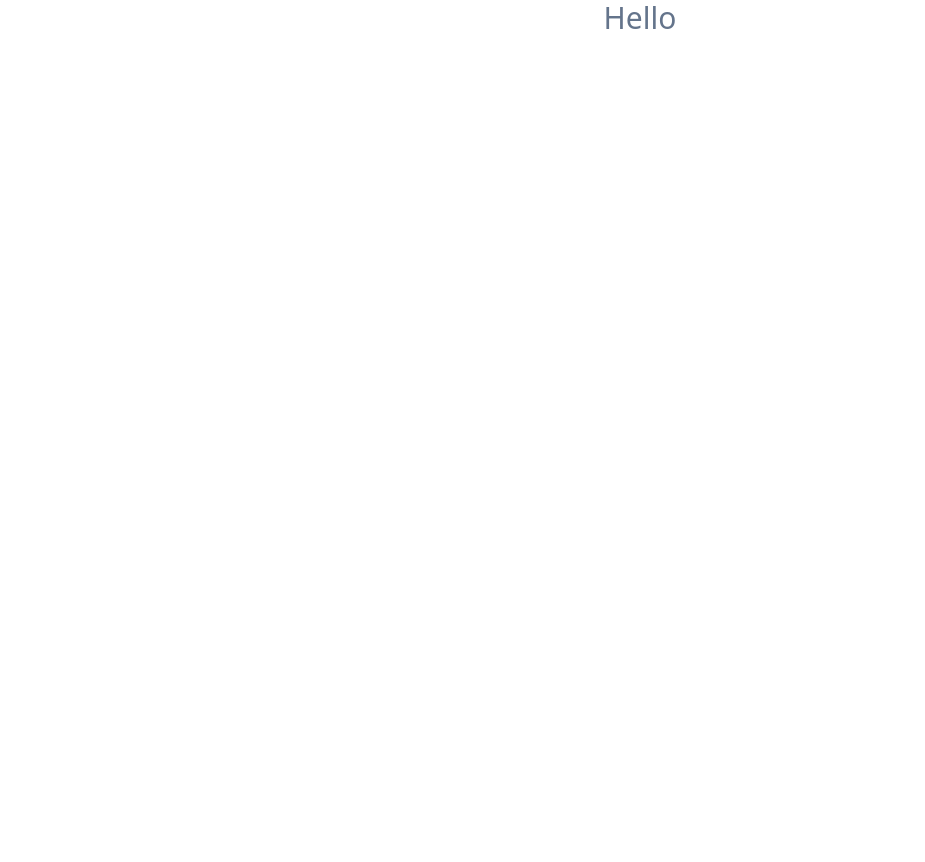
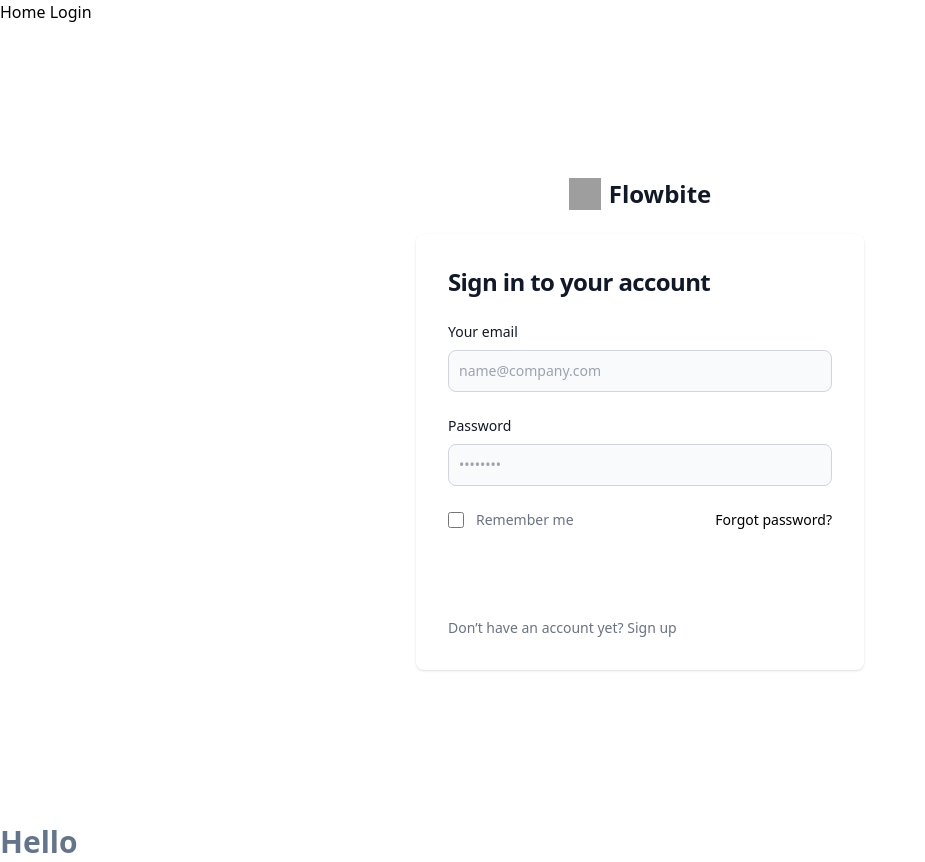
Before and after one commit to 0mosya0/diploma, a Vue app: page /login in a window 1280 px wide. Shown: the whole page, without its empty margins (0-925 px from the left). Before the commit the page ends 800 px from the top, so only its background shows below. Built offline with nearby package versions, Linux system fonts and the light colour scheme; grey boxes are pictures that could not be loaded.

Commit message:
Add Home and Login pages

```diff
--- a/package.json
+++ b/package.json
@@ -9,7 +9,8 @@
     "preview": "vite preview"
   },
   "dependencies": {
-    "vue": "^3.4.21"
+    "vue": "^3.4.21",
+    "vue-router": "^4.3.0"
   },
   "devDependencies": {
     "@vitejs/plugin-vue": "^5.0.4",
--- a/src/App.vue
+++ b/src/App.vue
@@ -1,6 +1,9 @@
 <template>
-  <h1 class="text-3xl text-slate-500 text-center">
-    Hello
-  </h1>
+   <div>
+      <router-link to="/home"> Home </router-link>
+      <router-link to="/login"> Login </router-link>
+      <router-view />
+   </div>
 
+   <h1 class="text-3xl font-bold text-slate-500">Hello</h1>
 </template>
--- a/src/components/HelloWorld.vue
+++ b/src/components/Home.vue
@@ -15,7 +15,7 @@
     <button type="button" @click="count++">count is {{ count }}</button>
     <p>
       Edit
-      <code>components/HelloWorld.vue</code> to test HMR
+      <code>components/Home.vue</code> to test HMR
     </p>
   </div>
 
--- /dev/null
+++ b/src/components/Login.vue
@@ -0,0 +1,95 @@
+<template class="bg-gray-50 dark:bg-gray-900">
+   <div class="flex flex-col items-center justify-center px-6 py-8 mx-auto md:h-screen lg:py-0">
+      <a
+         href="#"
+         class="flex items-center mb-6 text-2xl font-semibold text-gray-900 dark:text-white"
+      >
+         <img
+            class="w-8 h-8 mr-2"
+            src="https://flowbite.s3.amazonaws.com/blocks/marketing-ui/logo.svg"
+            alt="logo"
+         />
+         Flowbite
+      </a>
+      <div
+         class="w-full bg-white rounded-lg shadow dark:border md:mt-0 sm:max-w-md xl:p-0 dark:bg-gray-800 dark:border-gray-700"
+      >
+         <div class="p-6 space-y-4 md:space-y-6 sm:p-8">
+            <h1
+               class="text-xl font-bold leading-tight tracking-tight text-gray-900 md:text-2xl dark:text-white"
+            >
+               Sign in to your account
+            </h1>
+            <form class="space-y-4 md:space-y-6" action="#">
+               <div>
+                  <label
+                     for="email"
+                     class="block mb-2 text-sm font-medium text-gray-900 dark:text-white"
+                     >Your email</label
+                  >
+                  <input
+                     type="email"
+                     name="email"
+                     id="email"
+                     class="bg-gray-50 border border-gray-300 text-gray-900 sm:text-sm rounded-lg focus:ring-primary-600 focus:border-primary-600 block w-full p-2.5 dark:bg-gray-700 dark:border-gray-600 dark:placeholder-gray-400 dark:text-white dark:focus:ring-blue-500 dark:focus:border-blue-500"
+                     placeholder="name@company.com"
+                     required=""
+                  />
+               </div>
+               <div>
+                  <label
+                     for="password"
+                     class="block mb-2 text-sm font-medium text-gray-900 dark:text-white"
+                     >Password</label
+                  >
+                  <input
+                     type="password"
+                     name="password"
+                     id="password"
+                     placeholder="••••••••"
+                     class="bg-gray-50 border border-gray-300 text-gray-900 sm:text-sm rounded-lg focus:ring-primary-600 focus:border-primary-600 block w-full p-2.5 dark:bg-gray-700 dark:border-gray-600 dark:placeholder-gray-400 dark:text-white dark:focus:ring-blue-500 dark:focus:border-blue-500"
+                     required=""
+                  />
+               </div>
+               <div class="flex items-center justify-between">
+                  <div class="flex items-start">
+                     <div class="flex items-center h-5">
+                        <input
+                           id="remember"
+                           aria-describedby="remember"
+                           type="checkbox"
+                           class="w-4 h-4 border border-gray-300 rounded bg-gray-50 focus:ring-3 focus:ring-primary-300 dark:bg-gray-700 dark:border-gray-600 dark:focus:ring-primary-600 dark:ring-offset-gray-800"
+                           required=""
+                        />
+                     </div>
+                     <div class="ml-3 text-sm">
+                        <label for="remember" class="text-gray-500 dark:text-gray-300"
+                           >Remember me</label
+                        >
+                     </div>
+                  </div>
+                  <a
+                     href="#"
+                     class="text-sm font-medium text-primary-600 hover:underline dark:text-primary-500"
+                     >Forgot password?</a
+                  >
+               </div>
+               <button
+                  type="submit"
+                  class="w-full text-white bg-primary-600 hover:bg-primary-700 focus:ring-4 focus:outline-none focus:ring-primary-300 font-medium rounded-lg text-sm px-5 py-2.5 text-center dark:bg-primary-600 dark:hover:bg-primary-700 dark:focus:ring-primary-800"
+               >
+                  Sign in
+               </button>
+               <p class="text-sm font-light text-gray-500 dark:text-gray-400">
+                  Don’t have an account yet?
+                  <a
+                     href="#"
+                     class="font-medium text-primary-600 hover:underline dark:text-primary-500"
+                     >Sign up</a
+                  >
+               </p>
+            </form>
+         </div>
+      </div>
+   </div>
+</template>
--- a/src/main.js
+++ b/src/main.js
@@ -1,5 +1,21 @@
 import { createApp } from 'vue'
+import { createRouter, createWebHistory } from 'vue-router'
 import './style.css'
+
 import App from './App.vue'
+import Home from './components/Home.vue'
+import Login from './components/Login.vue'
 
-createApp(App).mount('#app')
+const app = createApp(App)
+
+const router = createRouter({
+  history: createWebHistory(),
+  routes: [
+    { path: '/', component: App },
+    { path: '/home', component: Home },
+    { path: '/login', component: Login },
+  ]
+})
+
+app.use(router)
+app.mount('#app')
--- a/tailwind.config.js
+++ b/tailwind.config.js
@@ -1,6 +1,6 @@
 /** @type {import('tailwindcss').Config} */
 export default {
-  content: ["./index.html","./src/*.{vue,js,ts,jsx,tsx}",],
+  content: ["./index.html","./src/**/*.{vue,js,ts,jsx,tsx}","./src/*.{vue,js,ts,jsx,tsx}"],
   theme: {
     extend: {},
   },
```
Also changed, not shown: 1 other file (tests, documents, lock files or other folders).
